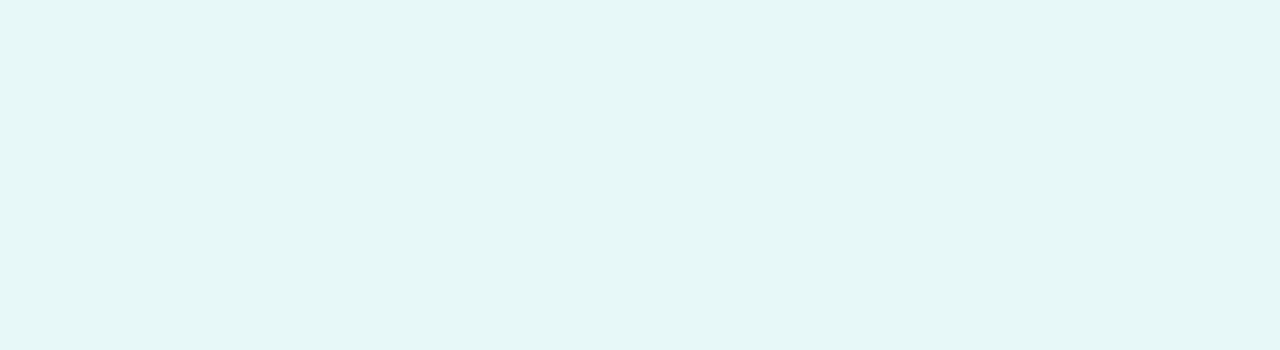
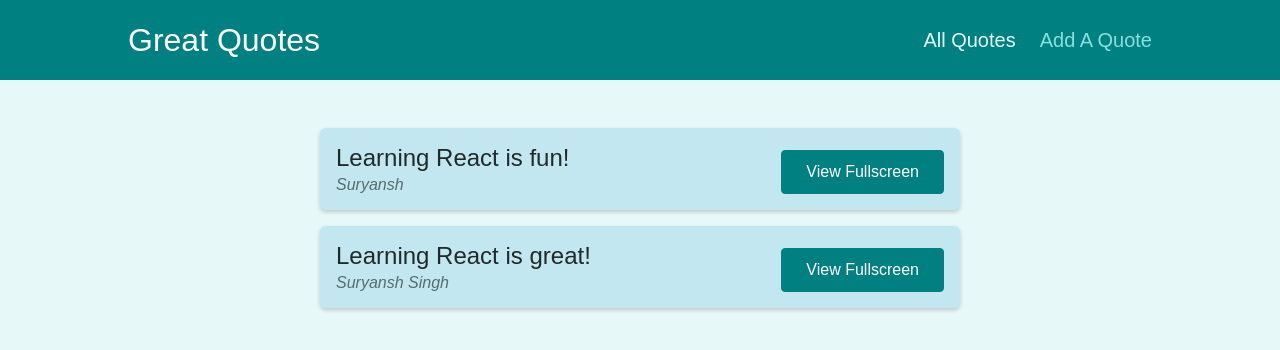
Before and after one commit to Suryansh7058/quote-router, a React (Create React App) app: page /quotes in a window 1280 px wide. Shown: the top 350 px of the page. Built offline with nearby package versions, Linux system fonts and the light colour scheme.

Commit message:
Added Router Pages to display AllQuotes and a NewQuote Form via navigation bar and connected components in these Pages. Added Nested Router to show detailed Quote Modified Quote Detail Component to handle form submission

```diff
--- a/src/App.js
+++ b/src/App.js
@@ -1,6 +1,26 @@
-import React, { Fragment } from 'react';
-import { Route } from 'react-router';
+import { Route, Switch, Redirect } from 'react-router-dom';
+import AllQuotes from './pages/AllQuotes';
+import NewQuote from './pages/NewQuote';
+import QuoteDetail from './pages/QuoteDetail';
+import Layout from './components/Layout/Layout';
 const App = () => {
-  return <Fragment></Fragment>;
+  return (
+    <Layout>
+      <Switch>
+        <Route exact path="/">
+          <Redirect to="/quotes" />
+        </Route>
+        <Route exact path="/quotes">
+          <AllQuotes />
+        </Route>
+        <Route path="/quotes/:quoteId">
+          <QuoteDetail />
+        </Route>
+        <Route path="/new-quote">
+          <NewQuote />
+        </Route>
+      </Switch>
+    </Layout>
+  );
 };
 export default App;
--- a/src/components/Comments/Comments.jsx
+++ b/src/components/Comments/Comments.jsx
@@ -9,6 +9,8 @@ const Comments = () => {
   const startAddCommentHandler = () => {
     setIsAddingComment(true);
   };
+
+  console.log('In Comments');
 
   return (
     <CommentsSection>
--- /dev/null
+++ b/src/components/Layout/Layout.jsx
@@ -0,0 +1,13 @@
+import React from 'react';
+import MainNavigation from './MainNavigation';
+import Main from './Layout.styled';
+const Layout = (props) => {
+  return (
+    <React.Fragment>
+      <MainNavigation />
+      <Main>{props.children}</Main>
+    </React.Fragment>
+  );
+};
+
+export default Layout;
--- /dev/null
+++ b/src/components/Layout/MainNavigation.jsx
@@ -0,0 +1,26 @@
+import React from 'react';
+import { Header, Logo, Nav } from './MainNavigation.styled';
+import { NavLink } from 'react-router-dom';
+const MainNavigation = () => {
+  return (
+    <Header>
+      <Logo>Great Quotes</Logo>
+      <Nav>
+        <ul>
+          <li>
+            <NavLink to="/quotes" activeClassName="active">
+              All Quotes
+            </NavLink>
+          </li>
+          <li>
+            <NavLink to="/new-quote" activeClassName="active">
+              Add A Quote
+            </NavLink>
+          </li>
+        </ul>
+      </Nav>
+    </Header>
+  );
+};
+
+export default MainNavigation;
--- a/src/components/Layout/MainNavigation.styled.jsx
+++ b/src/components/Layout/MainNavigation.styled.jsx
@@ -10,7 +10,7 @@ export const Header = styled.header`
   background-color: #008080;
 `;
 
-export const logo = styled.div`
+export const Logo = styled.div`
   font-size: 2rem;
   color: white;
 `;
--- a/src/components/Quotes/QuoteItem.jsx
+++ b/src/components/Quotes/QuoteItem.jsx
@@ -1,4 +1,5 @@
 import QuoteItemLi, { FullScreenLink } from './QuoteItem.styled';
+
 const QuoteItem = (props) => {
   return (
     <QuoteItemLi>
@@ -8,7 +9,7 @@ const QuoteItem = (props) => {
         </blockquote>
         <figcaption>{props.author}</figcaption>
       </figure>
-      <FullScreenLink>View Fullscreen</FullScreenLink>
+      <FullScreenLink to={`/quotes/${props.id}`} >View Fullscreen</FullScreenLink>
     </QuoteItemLi>
   );
 };
--- a/src/components/Quotes/QuoteItem.styled.jsx
+++ b/src/components/Quotes/QuoteItem.styled.jsx
@@ -1,5 +1,5 @@
 import styled from 'styled-components';
-
+import { Link } from 'react-router-dom';
 const QuoteItemLi = styled.li`
   margin: 1rem 0;
   padding: 1rem;
@@ -38,22 +38,19 @@ const QuoteItemLi = styled.li`
   }
 `;
 
-export const FullScreenLink = styled.a`
+export const FullScreenLink = styled(Link)`
+  text-decoration: none;
+  background-color: teal;
+  color: white;
+  border-radius: 4px;
+  padding: 0.75rem 1.5rem;
+  border: 1px solid teal;
   cursor: pointer;
-  font: inherit;
-  color: #262c2c;
-  font-size: 3rem;
-  font-weight: bold;
-  border: none;
-  background-color: none;
-  text-decoration: none;
-  padding: 0.75rem 1.5rem;
-  border-radius: 4px;
 
   &:hover,
   &:active {
-    background-color: teal;
-    color: white;
+    background-color: #11acac;
+    border-color: #11acac;
   }
 `;
 
--- /dev/null
+++ b/src/pages/AllQuotes.jsx
@@ -0,0 +1,16 @@
+import React from 'react';
+import QuoteList from '../components/Quotes/QuoteList';
+
+const DUMMY_QUOTES = [
+  { id: 'q1', author: 'Suryansh', text: 'Learning React is fun!' },
+  { id: 'q2', author: 'Suryansh Singh', text: 'Learning React is great!' },
+];
+const AllQuotes = () => {
+  return (
+    <div>
+      <QuoteList quotes={DUMMY_QUOTES} />
+    </div>
+  );
+};
+
+export default AllQuotes;
--- /dev/null
+++ b/src/pages/NewQuote.jsx
@@ -0,0 +1,11 @@
+import React from 'react';
+import QuoteForm from '../components/Quotes/QuoteForm';
+const NewQuote = (props) => {
+  const addQuoteHandler = (quoteData) => {
+    console.log(quoteData);
+  };
+
+  return <QuoteForm onAddQuote={addQuoteHandler} />;
+};
+
+export default NewQuote;
--- /dev/null
+++ b/src/pages/QuoteDetail.jsx
@@ -0,0 +1,29 @@
+import React from 'react';
+import { useParams, Route } from 'react-router';
+import Comments from '../components/Comments/Comments';
+import HighlightedQuote from '../components/Quotes/HighlightedQuote';
+const DUMMY_QUOTES = [
+  { id: 'q1', author: 'Suryansh', text: 'Learning React is fun!' },
+  { id: 'q2', author: 'Suryansh Singh', text: 'Learning React is great!' },
+];
+
+const QuoteDetail = () => {
+  const params = useParams();
+
+  const quote = DUMMY_QUOTES.find((quote) => quote.id === params.quoteId);
+
+  if (!quote) {
+    return <p>No quote Found</p>;
+  }
+
+  return (
+    <div>
+      <HighlightedQuote text={quote.text} author={quote.author} />
+      <Route path={`/quotes/${params.quoteId}/comments`}>
+        <Comments />
+      </Route>
+    </div>
+  );
+};
+
+export default QuoteDetail;
```
